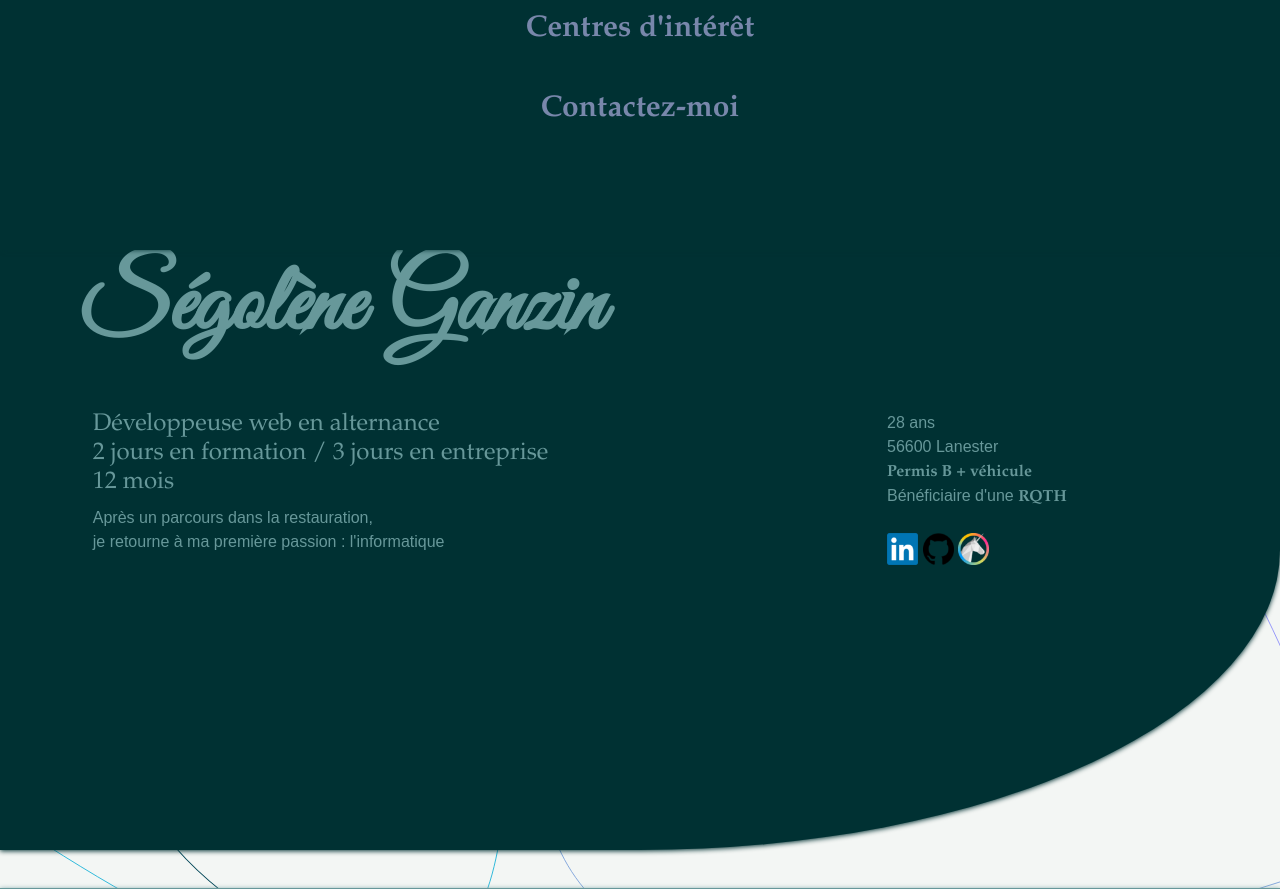
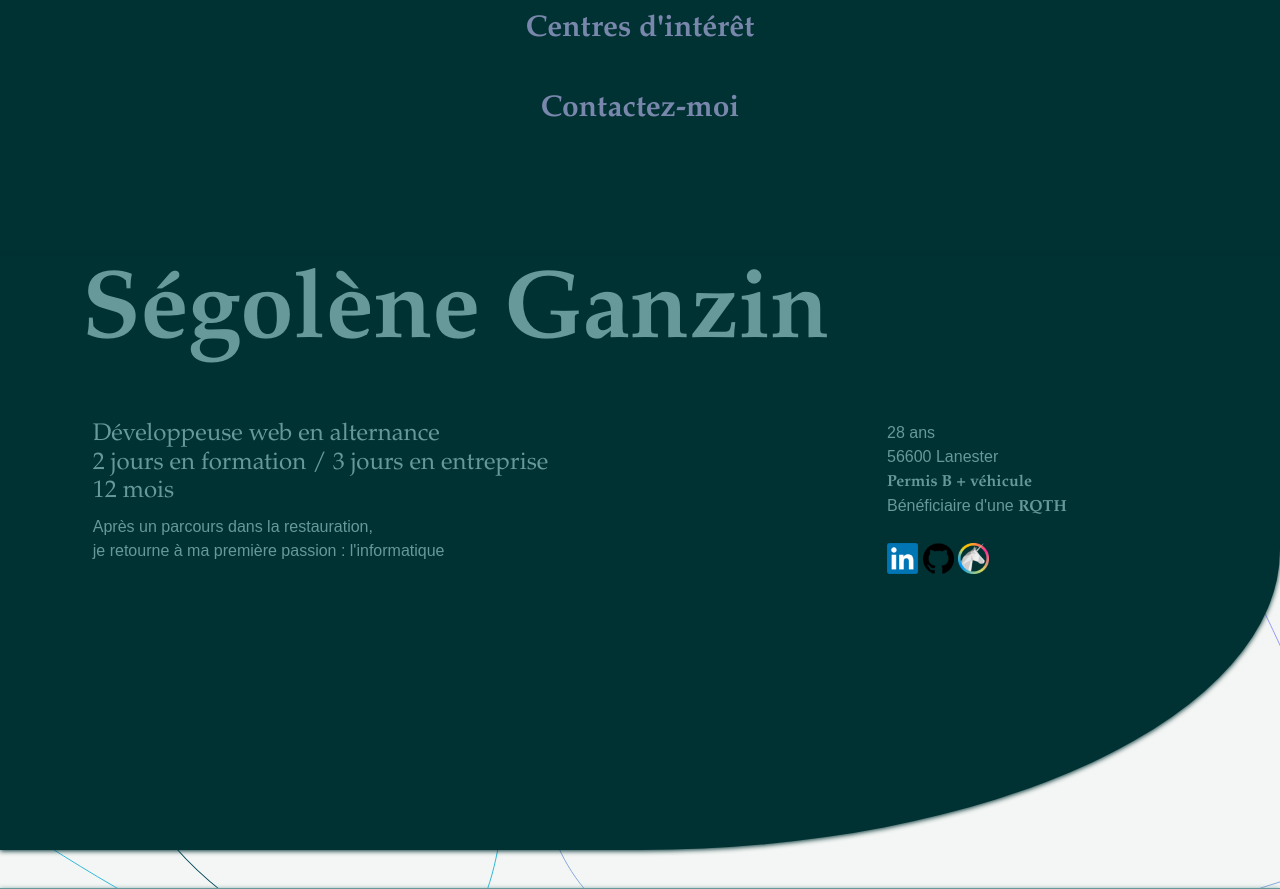
Before and after one commit to segoleneganzin/cv, a PHP site: page / in a window 1280 px wide. Shown: the part 550-1439 px from the top of the page. Run offline with PHP 8.4, Linux system fonts and the light colour scheme; some web fonts are replaced.

Commit message:
finition du site

```diff
--- a/index.html
+++ b/index.html
@@ -19,8 +19,6 @@
         <!-- Open Graph data Facebook-->
         <meta property="og:title" content="Ségolène Ganzin"/>
         <meta property="og:type" content="website"/>
-        <!--  <meta property="og:url" content="http://www.example.com/"/>
-        <meta property="og:image" content="http://example.com/image.jpg"/> -->
         <meta property="og:description" content="CV en ligne, recherche d'une alternance développeur web"/>
 
    </head>
@@ -122,7 +120,7 @@
                             <strong>aider</strong> les autres à travers le service client, me sentir utile, <strong>m’amuser à coder</strong>, découvrir de nouvelles choses et <strong>apprendre</strong> en permanence.<br>
                             La conception, le développement web et la maintenance m'attirent particulièrement, tout comme le traitement des bases de données et la cybersécurité des services informatiques.<br> <br>
                             <span class="quote">
-                                <svg xmlns="http://www.w3.org/2000/svg" width="40" height="40" fill="currentColor" class="bi bi-quote" viewBox="0 0 16 16">
+                                <svg xmlns="https://www.w3.org/2000/svg" width="40" height="40" fill="currentColor" class="bi bi-quote" viewBox="0 0 16 16">
                                 <path d="M12 12a1 1 0 0 0 1-1V8.558a1 1 0 0 0-1-1h-1.388c0-.351.021-.703.062-1.054.062-.372.166-.703.31-.992.145-.29.331-.517.559-.683.227-.186.516-.279.868-.279V3c-.579 0-1.085.124-1.52.372a3.322 3.322 0 0 0-1.085.992 4.92 4.92 0 0 0-.62 1.458A7.712 7.712 0 0 0 9 7.558V11a1 1 0 0 0 1 1h2Zm-6 0a1 1 0 0 0 1-1V8.558a1 1 0 0 0-1-1H4.612c0-.351.021-.703.062-1.054.062-.372.166-.703.31-.992.145-.29.331-.517.559-.683.227-.186.516-.279.868-.279V3c-.579 0-1.085.124-1.52.372a3.322 3.322 0 0 0-1.085.992 4.92 4.92 0 0 0-.62 1.458A7.712 7.712 0 0 0 3 7.558V11a1 1 0 0 0 1 1h2Z"/>
                               </svg>
                                 Je fais souvent un parallèle plutôt surprenant entre la cuisine et l’informatique, en effet, au départ on a plusieurs “ingrédients” comme les logiciels, les langages de programmation,
@@ -255,11 +253,6 @@
                 <div class="container">
                     <div class="col-12">
                         <h1>Contactez-moi</h1>
-                        <form action="mailto:segolene.ganzin@gmail.com" name="contact__form">
-                            <div class="button">
-                                <button type="submit">Envoyer un mail</button>
-                            </div>
-                        </form>
                         <a href="https://www.linkedin.com/in/segoleneganzin/" target="_blank"><img src="img/linkedin.png" alt="Linkedin"></a>
                     </div>
                 </div>
@@ -272,7 +265,7 @@
 
         <!--Scroll up-->
         <div id="scroll_to_top">
-            <a href="#top"><svg xmlns="http://www.w3.org/2000/svg" width="30" height="30" fill="currentColor" class="bi bi-arrow-up-circle" viewBox="0 0 16 16">
+            <a href="#top"><svg xmlns="https://www.w3.org/2000/svg" width="30" height="30" fill="currentColor" class="bi bi-arrow-up-circle" viewBox="0 0 16 16">
                 <path fill-rule="evenodd" d="M1 8a7 7 0 1 0 14 0A7 7 0 0 0 1 8zm15 0A8 8 0 1 1 0 8a8 8 0 0 1 16 0zm-7.5 3.5a.5.5 0 0 1-1 0V5.707L5.354 7.854a.5.5 0 1 1-.708-.708l3-3a.5.5 0 0 1 .708 0l3 3a.5.5 0 0 1-.708.708L8.5 5.707V11.5z"/>
               </svg></a>
         </div>
--- a/style.css
+++ b/style.css
@@ -133,7 +133,7 @@ header .entete h1 {
   width: 100%;
   font-size: 6em;
   margin-bottom: 5%;
-  font-family: "Greatvibes", sans-serif;
+  font-family: "Garamond", sans-serif;
 }
 
 header #resume {
@@ -315,6 +315,7 @@ footer p {
   }
   .entete h1 {
     font-size: 3em;
+    margin-top: 1%;
   }
   #resume, #adress, #entete h1 {
     padding-left: 5%;
--- a/style.scss
+++ b/style.scss
@@ -125,7 +125,7 @@ header {
         width: 100%;
         font-size: 6em;
         margin-bottom: 5%;
-        font-family: "Greatvibes", sans-serif;
+        font-family: "Garamond", sans-serif;
     }
     #resume {
         padding-left: 2%;
@@ -289,6 +289,7 @@ footer {
 
     .entete h1 {
         font-size: 3em;
+        margin-top: 1%;
     }
     #resume, #adress, #entete h1 {
         padding-left: 5%;
```
Also changed, not shown: .htaccess (added), contact.txt (deleted), 1 other file.
